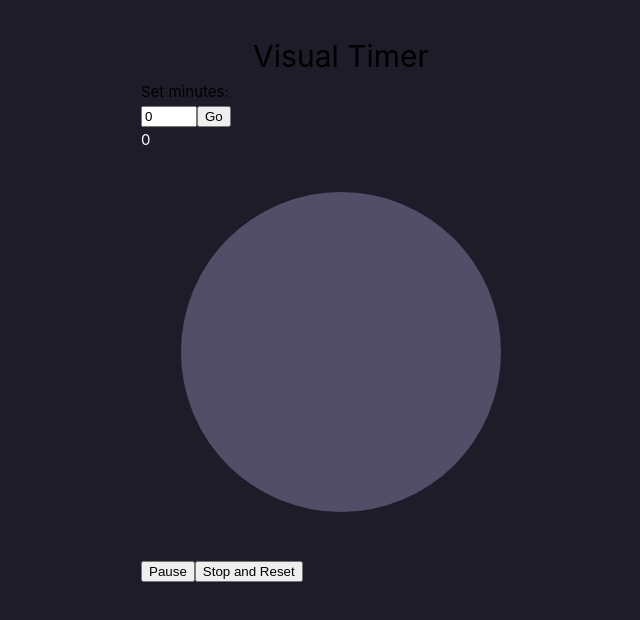
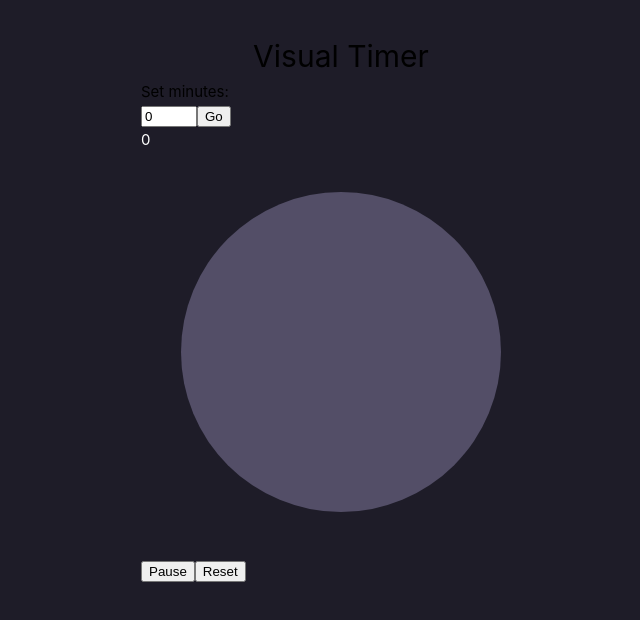
Before and after one commit to msunji/visual-timer, a Vue app: page / in a window 1280 px wide. Shown: the top 620 px of the page, without its empty margins (299-939 px from the left). Built offline with nearby package versions, Linux system fonts and the light colour scheme.

Commit message:
Change function name and button text for timer reset

```diff
--- a/src/App.vue
+++ b/src/App.vue
@@ -3,6 +3,8 @@ import { ref, computed } from 'vue'
 
 const time = ref(0)
 const elapsedTime = ref(0)
+let timerRunning = false
+
 const remainingTime = computed(() => {
   return 119.32 / (60 / (60 - elapsedTime.value))
 })
@@ -30,7 +32,7 @@ const updateTimer = () => {
   }
 }
 
-const stopTimer = () => {
+const resetTimer = () => {
   console.log('resetting')
   time.value = 0
   updateTimer()
@@ -73,7 +75,7 @@ const stopTimer = () => {
       </div>
       <div>
         <button>Pause</button>
-        <button @click="stopTimer">Stop and Reset</button>
+        <button @click="resetTimer">Reset</button>
       </div>
     </main>
   </div>
```
